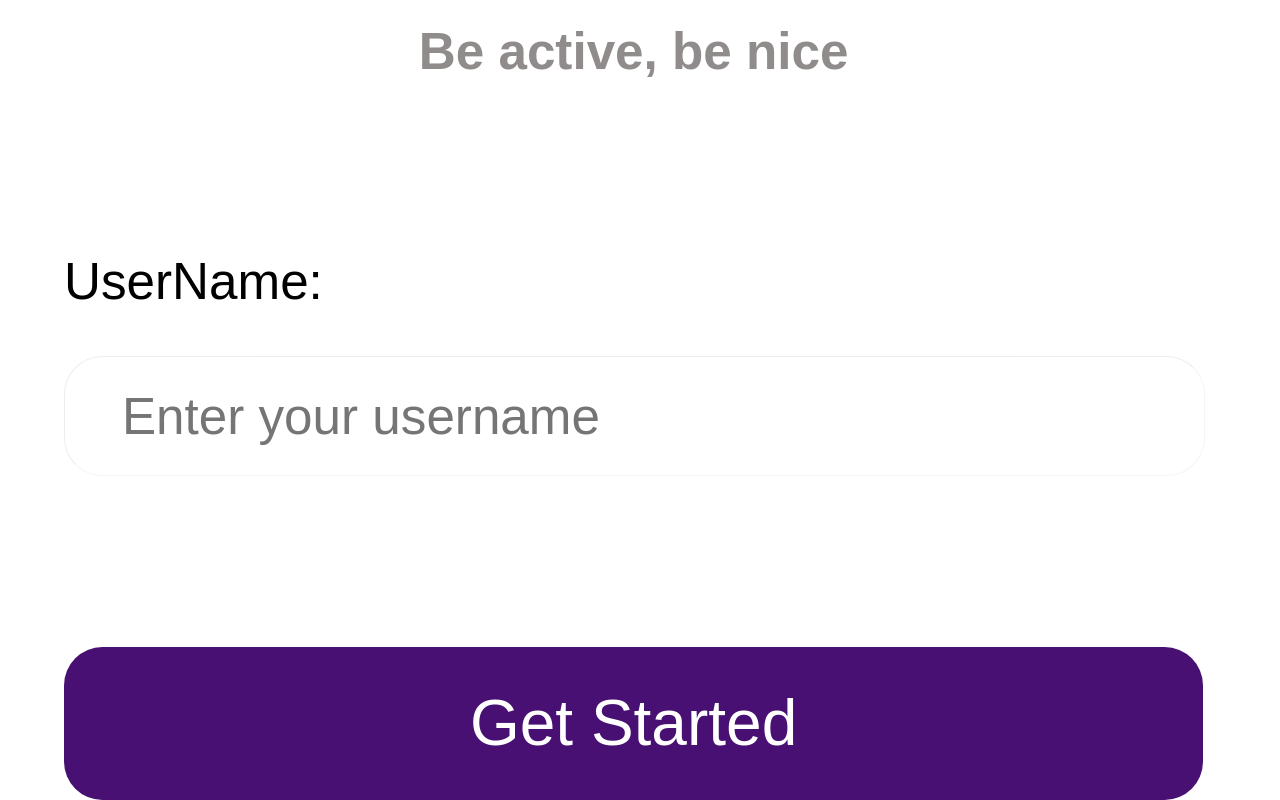
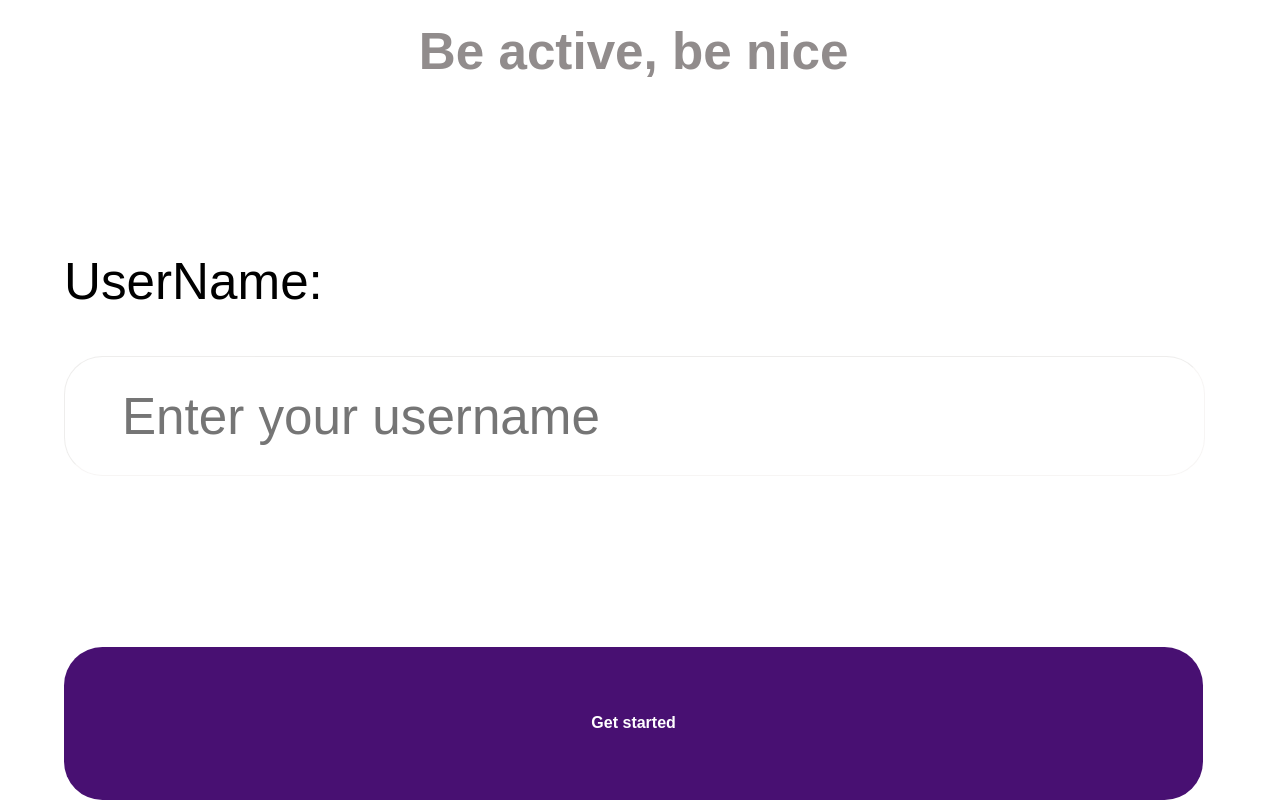
Before and after one commit to GSG-FC03/Team3-ToDoApp, a plain HTML site: page index.html in a window 1280 px wide. Shown: the part 812-1612 px from the top of the page. Drawn offline with Linux system fonts and the light colour scheme; a web font is replaced by a local one.

Commit message:
change the tage from button to dive and give it some css style Relates #32

```diff
--- a/css/style.css
+++ b/css/style.css
@@ -7,8 +7,7 @@ body {
     margin-bottom: 10%;
   }
 
-  h1,
-  h2 {
+  h1, h2 {
     text-align: center;
   }
 
@@ -48,21 +47,26 @@ body {
     color: rgb(36, 34, 31);
     border: none;
   }
-  button {
-    color: rgb(255, 255, 255);
+  .get-started {
     background-color: rgb(72, 16, 114);
 
-    font-style: normal;
-    font-size: 5vw;
-    font-weight: normal;
-
-    border: none;
     border-radius: 3vw;
 
     margin-top: 15%;
     width: 100%;
     height: 12vw;
 
+    display: flex;
+    align-items: center;
+    justify-content: center;
+
+  }
+
+  .get-started a{
+    text-decoration: none;
+    color: white;
+    font-size: 1rem;
+    font-weight: 700;
   }
 
   button:hover {
--- a/index.html
+++ b/index.html
@@ -94,8 +94,10 @@
           placeholder="Enter your username"
           required
         /><br />
-
-        <a href=""><button id="startButton">Get Started</button></a>
+<div class="get-started">
+  <a  id="startButton" href="./html/toDoLists.html">Get started</a>
+</div>
+        <!-- <a href="./html/toDoLists.html"><button id="startButton">Get Started</button></a> -->
       </form>
     </section>
   </body>
```
